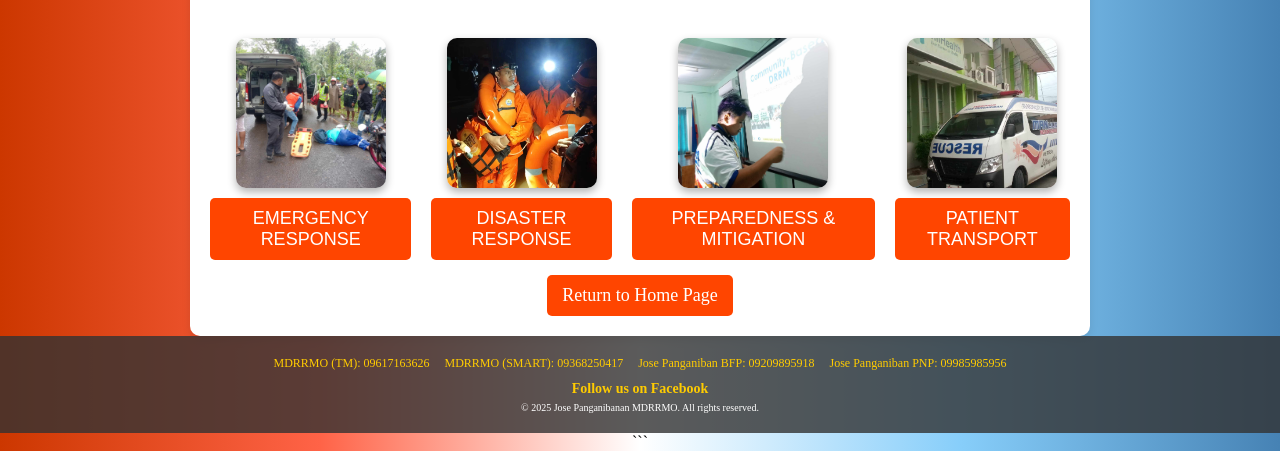
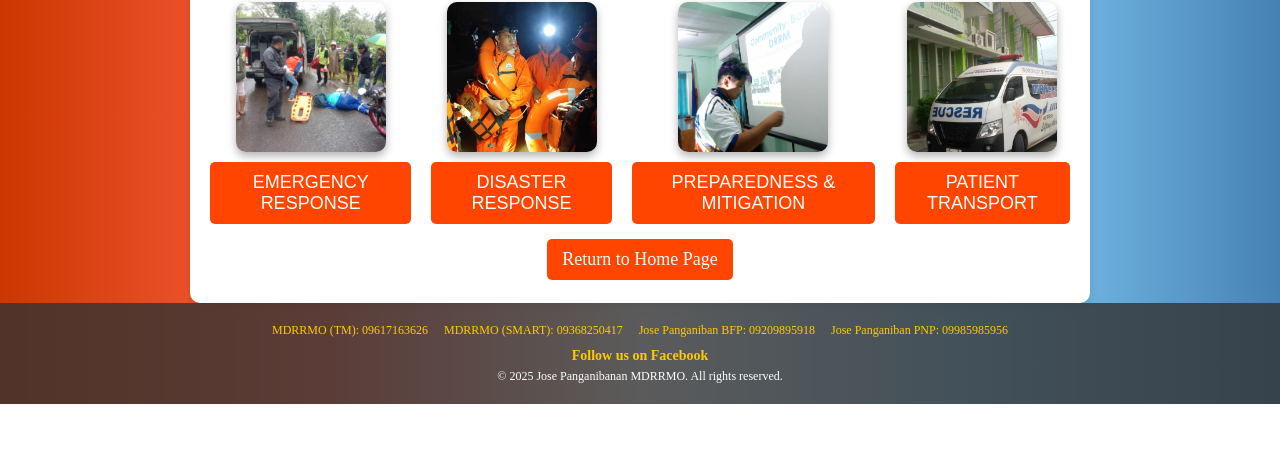
Before and after one commit to eman0125/Sample-pidge, a plain HTML site: page Services.html in a window 1280 px wide. Shown: the part 396-847 px from the top of the page. After the commit the page ends 800 px from the top, so only its background shows below. Drawn offline with Linux system fonts and the light colour scheme.

Commit message:
Update Services.html

````diff
--- a/Services.html
+++ b/Services.html
@@ -1,6 +1,3 @@
-Please manually replace the content of `Services.html` with the following updated code to adjust the PATIENT TRANSPORT SUMMARY section size and update the footer to match the style of `index.html`:
-
-```html
 <!DOCTYPE html>
 <html lang="en">
 <head>
@@ -127,7 +124,7 @@ Please manually replace the content of `Services.html` with the following update
         }
         .hotlines {
             display: flex;
-            gap: 15px;
+            gap: 16px;
             justify-content: center;
             font-size: 12px;
             color: #ffcc00;
@@ -145,7 +142,7 @@ Please manually replace the content of `Services.html` with the following update
             margin-bottom: 5px;
         }
         .copyright {
-            font-size: 10px;
+            font-size: 12px;
         }
     </style>
     <script>
@@ -211,4 +208,3 @@ Please manually replace the content of `Services.html` with the following update
     </footer>
 </body>
 </html>
-```
````
